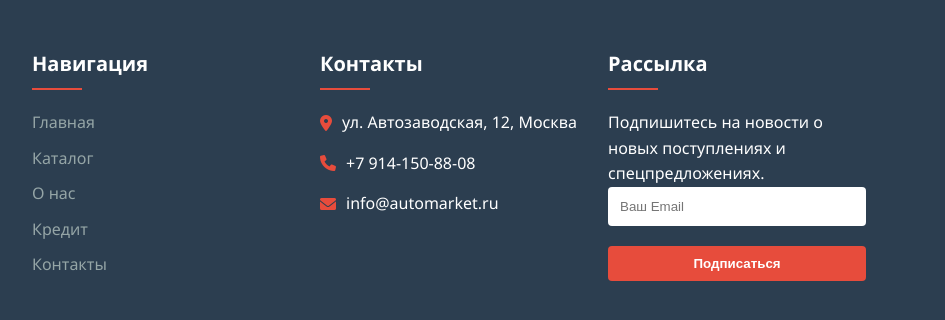
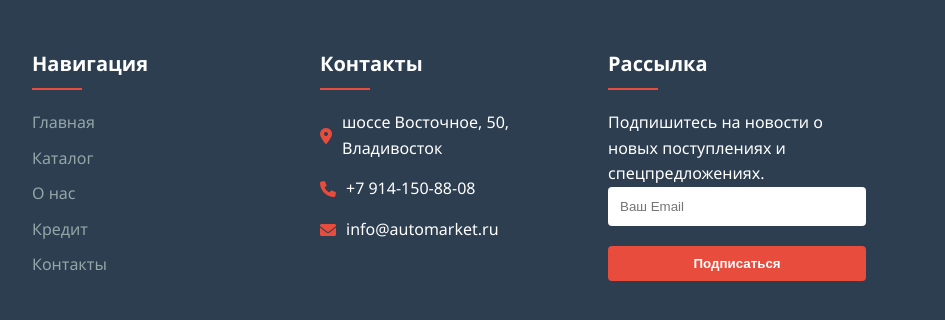
Before and after one commit to Pinachet555/Pinachet555.github.io, a plain HTML site: page index.html in a window 1280 px wide. Shown: the part 3290-3610 px from the top of the page, 335-1280 px from the left. Drawn offline with Linux system fonts and the light colour scheme.

Commit message:
i change the adress

```diff
--- a/index.html
+++ b/index.html
@@ -864,7 +864,7 @@
                 </div>
                 <div class="footer-section contact">
                     <h3>Контакты</h3>
-                    <p><i class="fas fa-map-marker-alt"></i> ул. Автозаводская, 12, Москва</p>
+                    <p><i class="fas fa-map-marker-alt"></i> шоссе Восточное, 50, Владивосток</p>
                     <p><i class="fas fa-phone"></i> +7 914-150-88-08</p>
                     <p><i class="fas fa-envelope"></i> info@automarket.ru</p>
                 </div>
```
